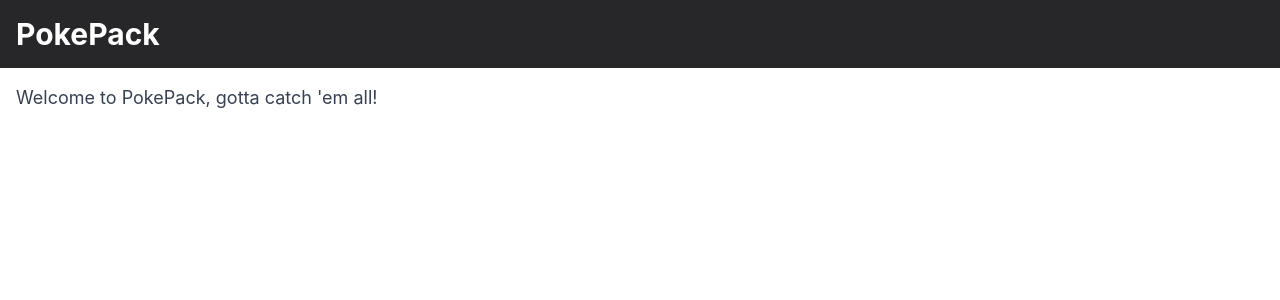
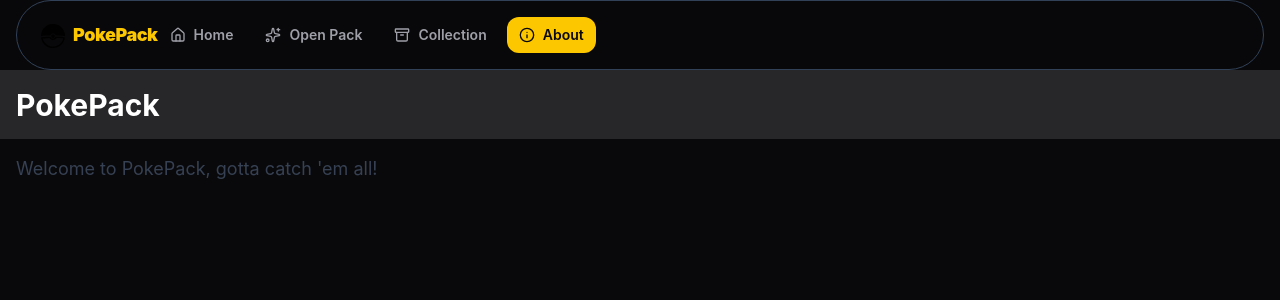
Before and after one commit to Tilly-py/PokePack, a React (Vite) app: page /about in a window 1280 px wide. Shown: the top 300 px of the page. Built offline with nearby package versions, Linux system fonts and the light colour scheme.

Commit message:
Added a Navbar component and a pokeball svg asset. Updated App.jsx to include the Navbar component.

```diff
--- a/src/App.jsx
+++ b/src/App.jsx
@@ -1,6 +1,9 @@
+import Navbar from '../src/components/Navbar/Navbar';
+import { Route, Routes } from 'react-router-dom';
 const app = () => {
   return (
-    <div>
+    <div className="min-h-screen bg-zinc-950">
+      <Navbar />
       <h1 className="text-3xl font-bold bg-zinc-800 text-white p-4">PokePack</h1>
       <p className="text-lg text-gray-700 p-4">Welcome to PokePack, gotta catch 'em all!</p>
     </div>
--- /dev/null
+++ b/src/components/Navbar/Navbar.jsx
@@ -0,0 +1,66 @@
+import { NavLink } from 'react-router-dom';
+import { Sparkles, Archive, Info, Home } from 'lucide-react';
+
+const NavIcons = [
+  {
+    path: '/',
+    label: 'Home',
+    icon: Home,
+  },
+  {
+    path: '/open',
+    label: 'Open Pack',
+    icon: Sparkles,
+  },
+  {
+    path: '/collection',
+    label: 'Collection',
+    icon: Archive,
+  },
+  {
+    path: '/about',
+    label: 'About',
+    icon: Info,
+  },
+];
+
+const Navbar = () => {
+  return (
+    <header className="border-b border-zinc-800 bg-zinc-950/90 backdrop-blur">
+      <nav className="flex items-center border mx-4 max-md:w-full max-md:justify-between border-slate-700 px-6 py-4 rounded-full text-white text-sm">
+        <NavLink to="/" className="text-lg font-black tracking-tight text-yellow-400">
+          <img
+            src="./src/assets/pokeball.svg"
+            alt="Pokeball"
+            className="inline-block w-6 h-6 mr-2"
+          />
+          PokePack
+        </NavLink>
+
+        <div className="flex items-center gap-2">
+          {NavIcons.map((link) => {
+            const Icon = link.icon;
+            return (
+              <NavLink
+                key={link.path}
+                to={link.path}
+                className={({ isActive }) =>
+                  `flex items-center gap-2 rounded-xl px-3 py-2 text-sm font-semibold transition ${
+                    isActive
+                      ? 'bg-yellow-400 text-zinc-950'
+                      : 'text-zinc-400 hover:bg-zinc-900 hover:text-zinc-100'
+                  }`
+                }
+              >
+                <Icon size={16} />
+                <span className="hidden sm:inline">{link.label}</span>
+              </NavLink>
+            );
+          })}
+        </div>
+      </nav>
+    </header>
+  );
+};
+
+export default Navbar;
```
Also changed, not shown: src/assets/pokeball.svg (added).
